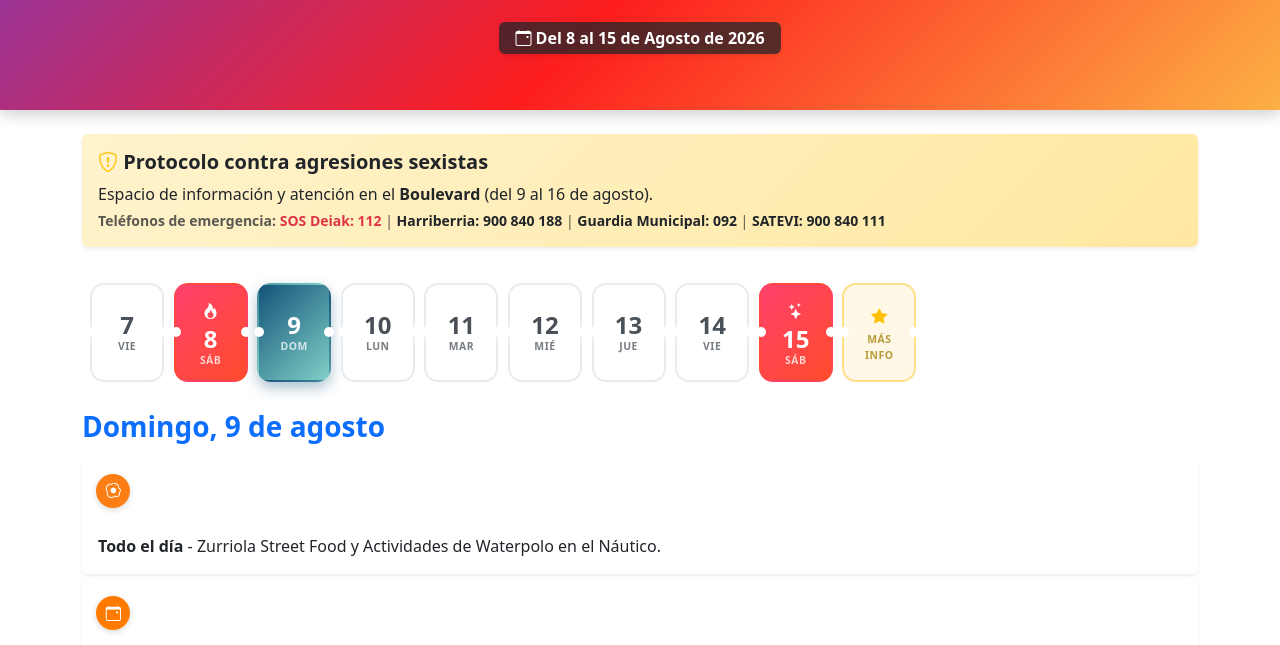
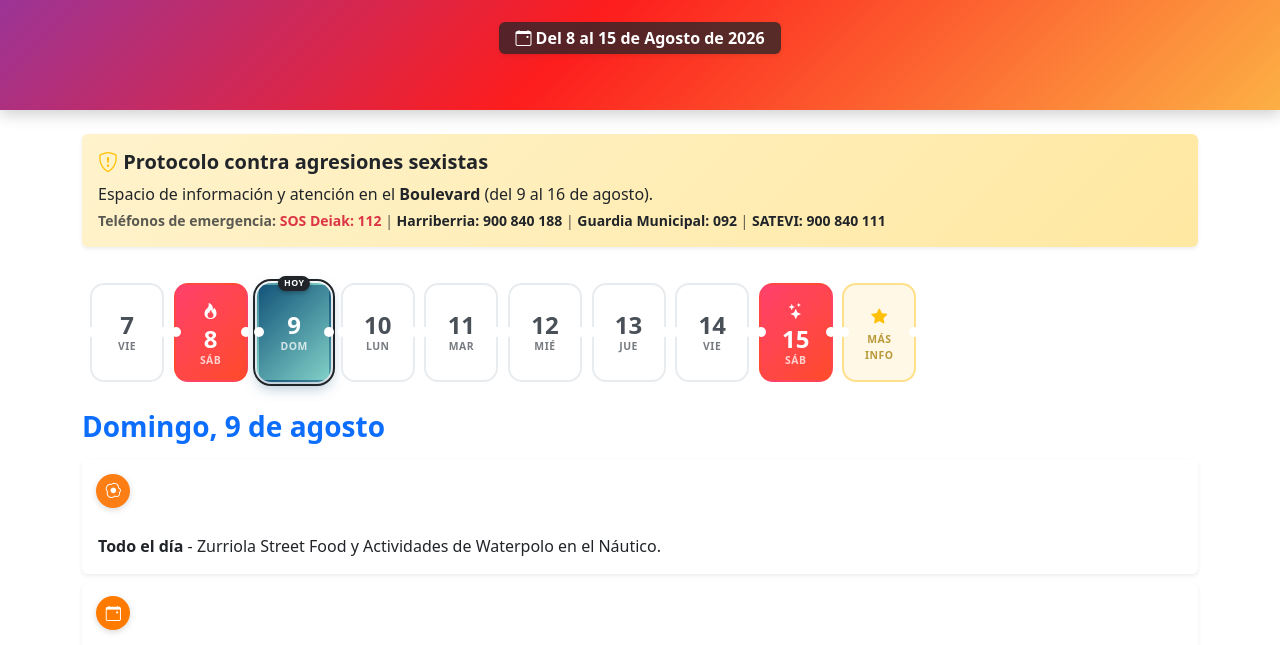
Before and after one commit to iokin/iokin.github.io, a plain HTML site: page astenagusia2026/index.html in a window 1280 px wide. Shown: the part 155-800 px from the top of the page. Drawn offline with nearby package versions, Linux system fonts and the light colour scheme.

Commit message:
Highlight today's tab with badge and styles
Added a badge to highlight today's tab and updated styles.

```diff
--- a/astenagusia2026/index.html
+++ b/astenagusia2026/index.html
@@ -16,8 +16,13 @@
             const idPestanaHoy = `tab-${String(diaHoy).padStart(2, '0')}`;
             const pestanaHoy = document.getElementById(idPestanaHoy);
             if (pestanaHoy) {
-                new bootstrap.Tab(pestanaHoy).show();
-                pestanaHoy.scrollIntoView({ behavior: 'smooth', inline: 'center', block: 'nearest' });
+    new bootstrap.Tab(pestanaHoy).show();
+    pestanaHoy.classList.add('is-today');
+    const insigniaHoy = document.createElement('span');
+    insigniaHoy.className = 'today-badge';
+    insigniaHoy.textContent = 'HOY';
+    pestanaHoy.appendChild(insigniaHoy);
+    pestanaHoy.scrollIntoView({ behavior: 'smooth', inline: 'center', block: 'nearest' });
             }
         }
     });
@@ -33,6 +38,25 @@
             --cat-infantil: #f06595;
             --cat-default: #ff7b00;
         }
+        .day-card.is-today {
+    outline: 2px solid #212529;
+    outline-offset: 2px;
+}
+.today-badge {
+    position: absolute;
+    top: -9px;
+    left: 50%;
+    transform: translateX(-50%);
+    background-color: #212529;
+    color: #ffffff;
+    font-size: 0.55rem;
+    font-weight: 700;
+    letter-spacing: 0.04em;
+    padding: 1px 6px;
+    border-radius: 999px;
+    box-shadow: 0 2px 4px rgba(0,0,0,0.25);
+    white-space: nowrap;
+}
         .hero-section {
             background: linear-gradient(135deg, #833ab4 0%, #fd1d1d 50%, #fcb045 100%);
             color: white;
```
